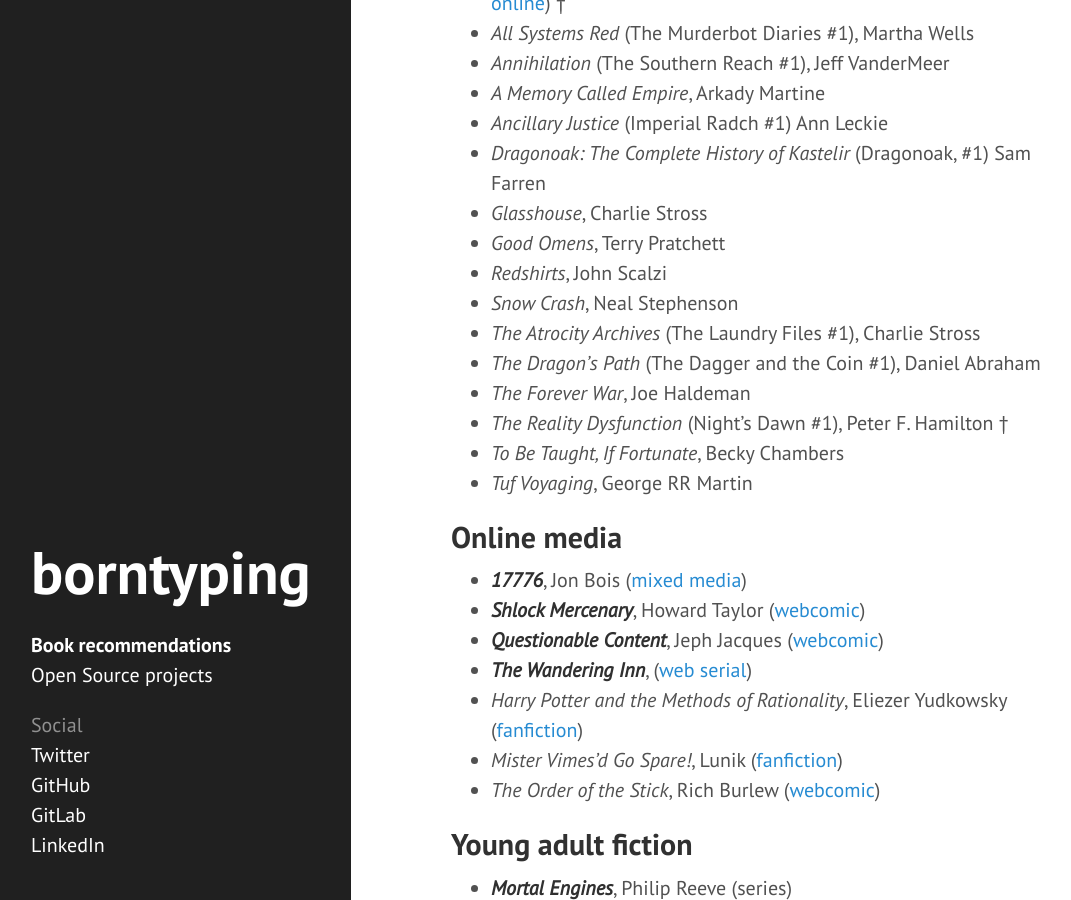
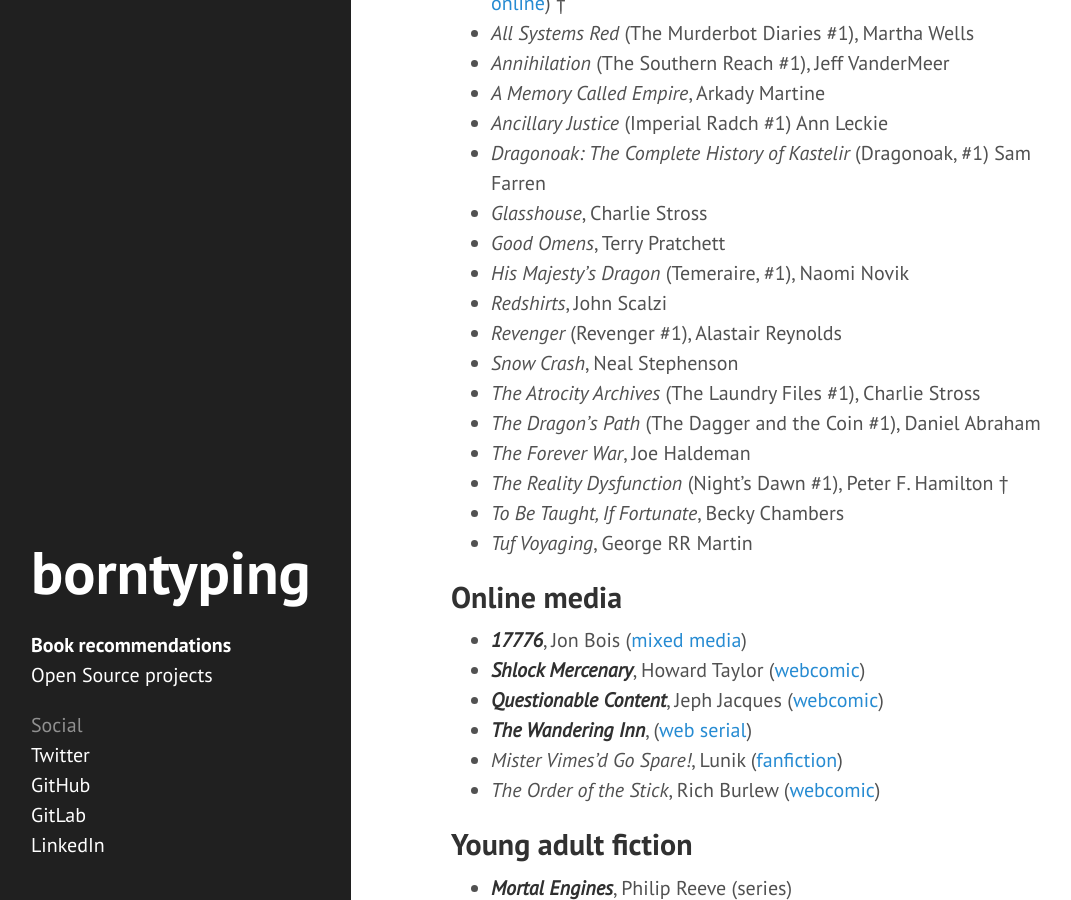
Before and after one commit to borntyping/borntyping.github.io, a Jekyll site: the page built from books.md, in a window 1280 px wide and 900 px high, scrolled down 710 px. Shown: the whole window, without its empty margins (9-1080 px from the left). Built offline with Jekyll 4.4.1, drawn with Linux system fonts in a browser that asks for light colours.

Commit message:
Update books.md

```diff
--- a/books.md
+++ b/books.md
@@ -25,7 +25,9 @@
 - _Dragonoak: The Complete History of Kastelir_ (Dragonoak, #1) Sam Farren
 - _Glasshouse_, Charlie Stross
 - _Good Omens_, Terry Pratchett
+- _His Majesty's Dragon_ (Temeraire, #1), Naomi Novik
 - _Redshirts_, John Scalzi
+- _Revenger_ (Revenger #1), Alastair Reynolds
 - _Snow Crash_, Neal Stephenson
 - _The Atrocity Archives_ (The Laundry Files #1), Charlie Stross
 - _The Dragon's Path_ (The Dagger and the Coin #1), Daniel Abraham
@@ -40,7 +42,6 @@
 - _**Shlock Mercenary**_, Howard Taylor ([webcomic][schlock mercenary])
 - _**Questionable Content**_, Jeph Jacques ([webcomic][questionable content])
 - _**The Wandering Inn**_, ([web serial][the wandering inn])
-- _Harry Potter and the Methods of Rationality_, Eliezer Yudkowsky ([fanfiction][methods of rationality])
 - _Mister Vimes'd Go Spare!_, Lunik ([fanfiction][mr vimes'd go spare])
 - _The Order of the Stick_, Rich Burlew ([webcomic][order of the stick])
 
```
